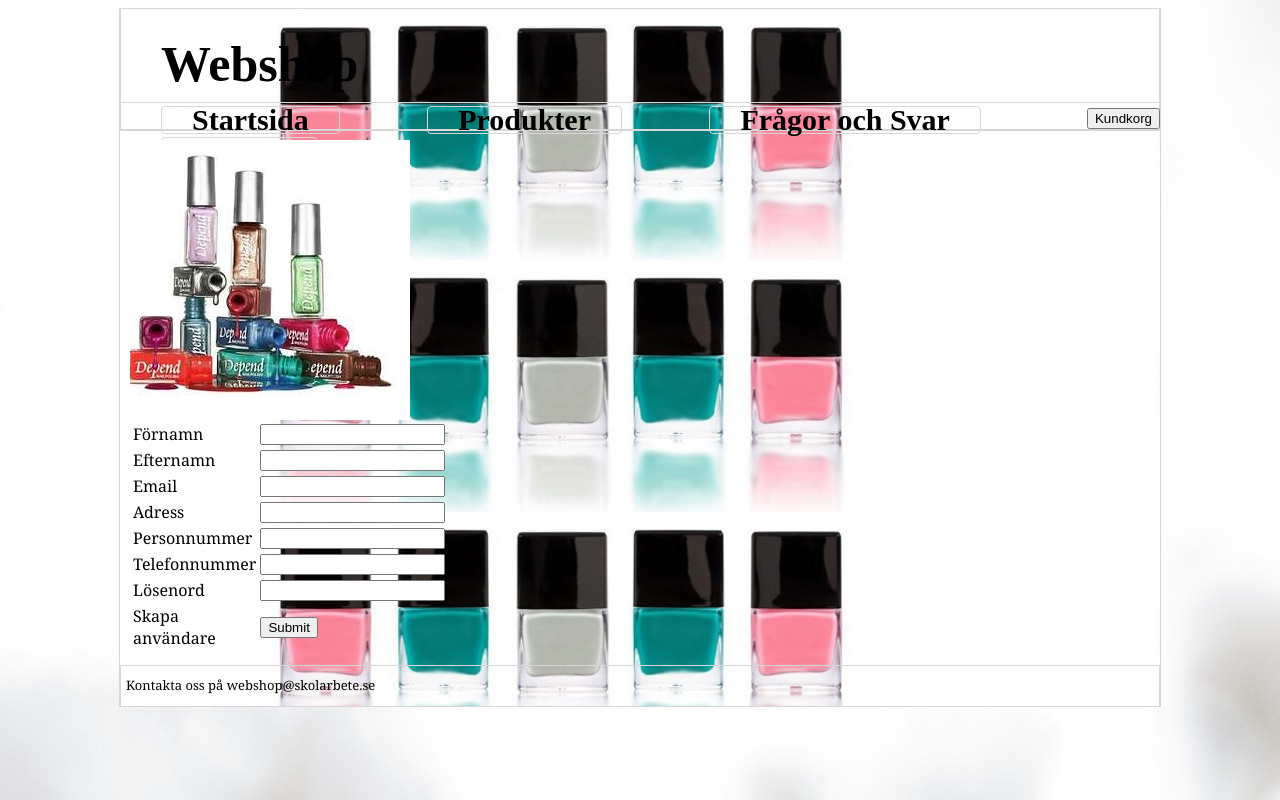
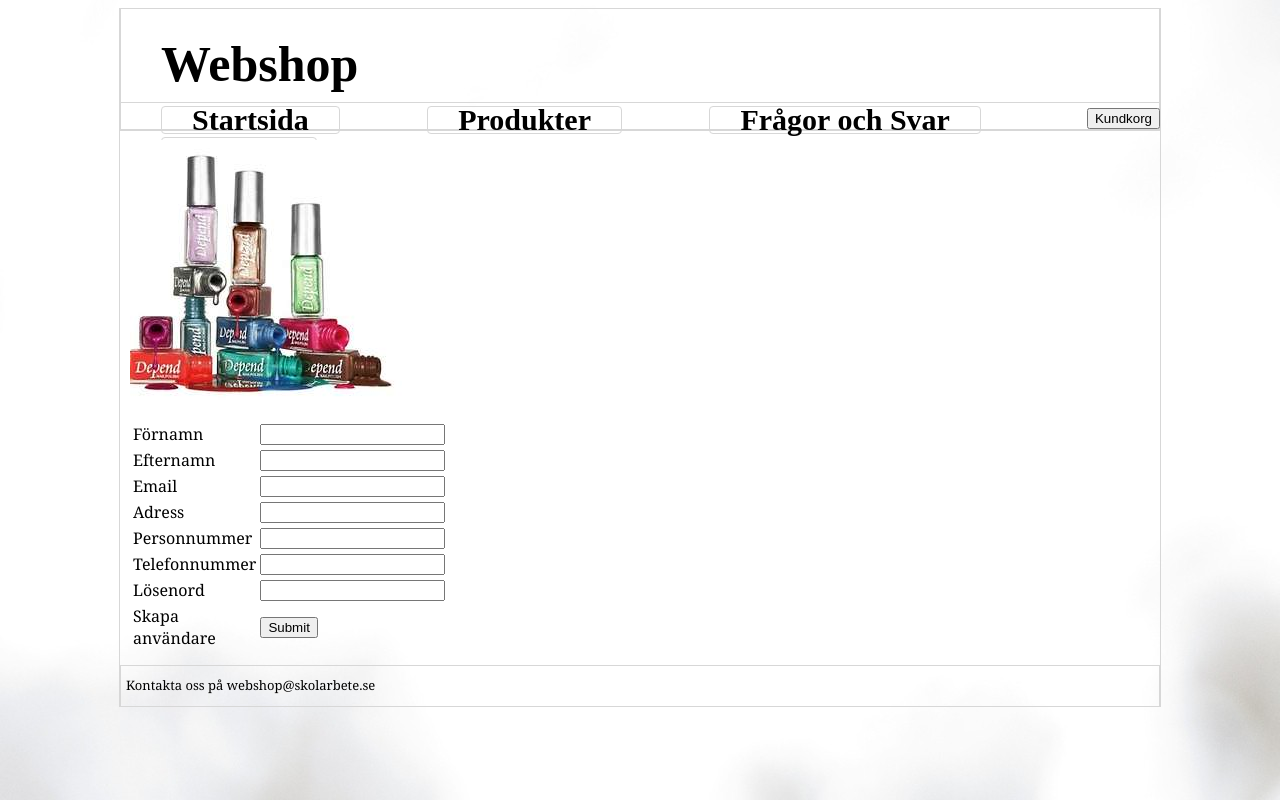
Before and after one commit to josefinenilsson/Nagelwebbshop, a PHP site: page /adduser.php in a window 1280 px wide. Run offline with PHP 8.4, Linux system fonts and the light colour scheme.

Commit message:
bort med headerbild

```diff
--- a/base.css
+++ b/base.css
@@ -10,7 +10,7 @@ body {
 	margin:auto;
 	border-left: 1px solid #d7d7d7;
 	border-right: 1px solid #d7d7d7;
-	background: url('../img/np.jpg');
+	/*background: url('../img/np.jpg' );*/
 
 }
 
```
